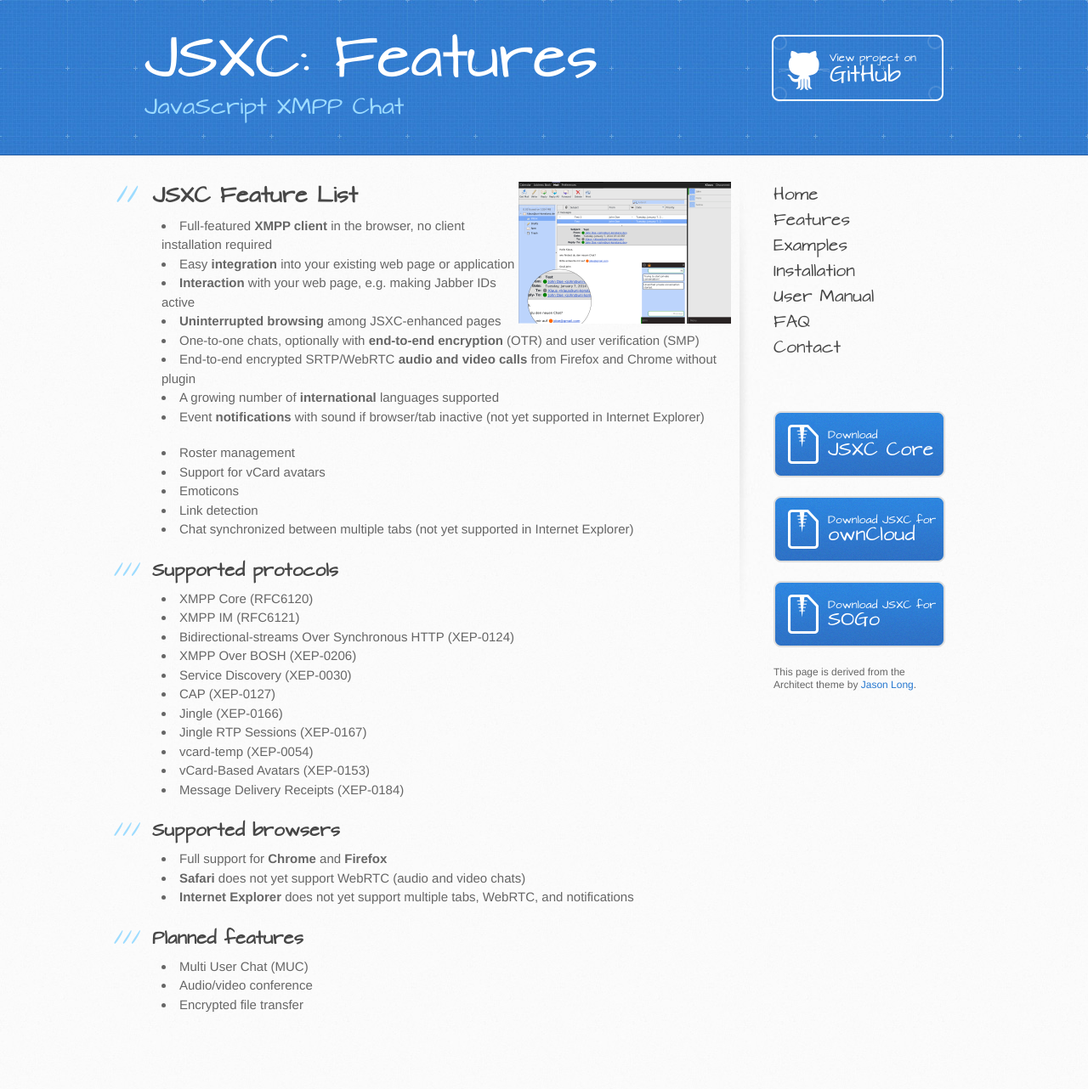
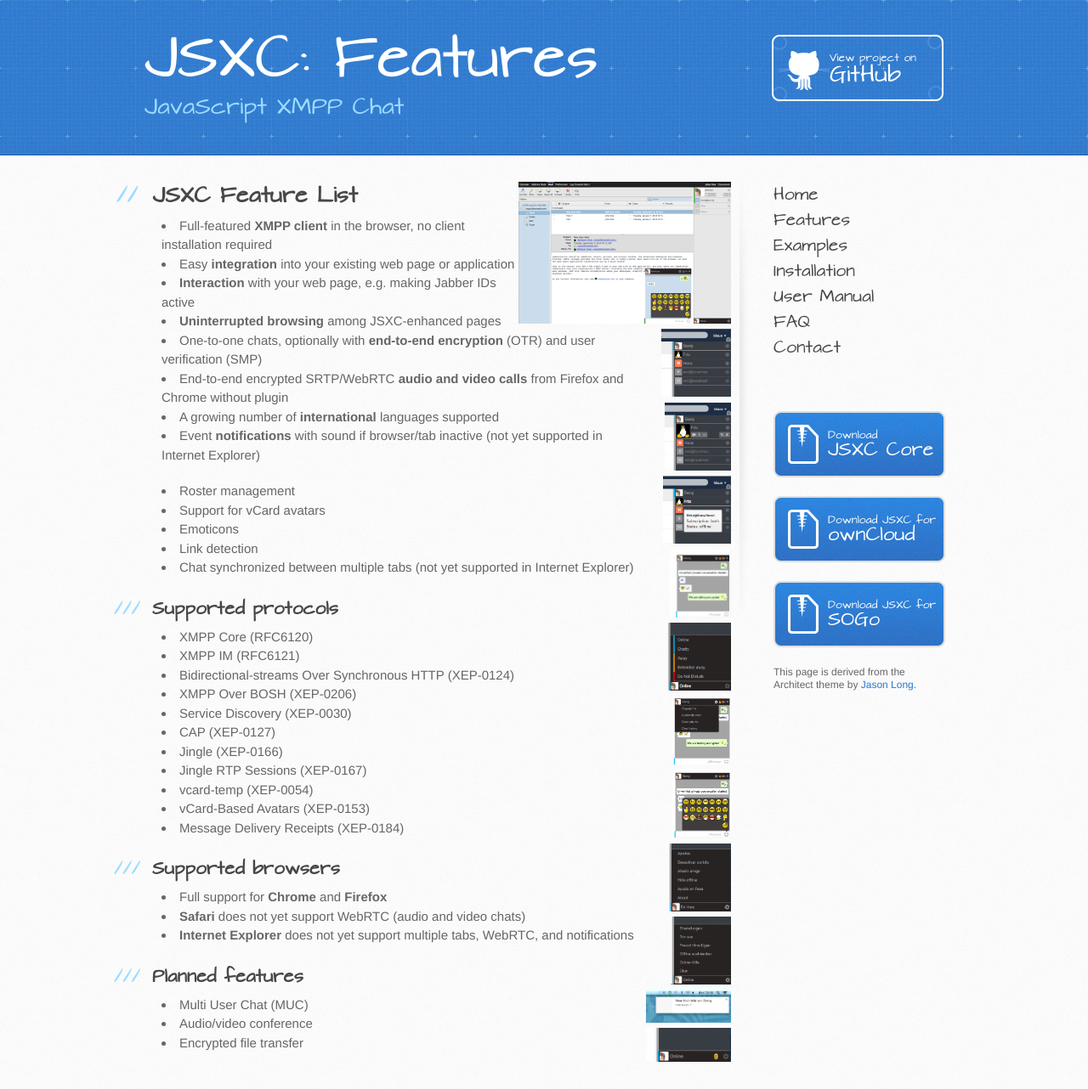
Before and after one commit to jsxc/jsxc.org, a Jekyll site: the page built from features.html, in a window 1280 px wide. Shown: the whole page at 85% size. Built offline with Jekyll 4.4.1, drawn with Linux system fonts in a browser that asks for light colours; comment, search, counter and statistics services are not loaded; before the commit the page ends 1237 px from its top, so only the background shows below that.

Commit message:
update screenshots
- update sogo and oc on startpage
- add feature screenshots on features

```diff
--- a/features.html
+++ b/features.html
@@ -2,7 +2,9 @@
 layout: default
 title: Features
 ---
-<a href="images/SOGo-screenshot.png"><img src="images/SOGo-screenshot-thumb.png" alt="Screenshot SOGo" align="right"></a>
+<a href="images/SOGo-screenshot.png" class="right"><img src="images/SOGo-screenshot-thumb.png" alt="Screenshot SOGo"></a>
+<div id="feature-gallery" class="right"></div>
+
 <h2>
     JSXC Feature List
 </h2>
--- a/stylesheets/stylesheet.css
+++ b/stylesheets/stylesheet.css
@@ -546,3 +546,22 @@
 
 /* Mobile Portrait Size to Mobile Landscape Size (devices and browsers) */
 @media only screen and (max-width: 479px) {}
+
+.right {
+	float: right;
+}
+
+#feature-gallery {
+	width: 100px;
+   float: right;
+   clear: right;
+}
+
+#feature-gallery a {
+	float: right;
+}
+
+#feature-gallery img {
+	max-height: 80px;
+	max-width: 100px;
+}
```
Also changed, not shown: other parts of features.html (+23 -0 lines), images/SOGo-screenshot-thumb.png, images/SOGo-screenshot.png, images/features/0000.png (added), images/features/0001.png (added), images/features/0002.png (added), images/features/0003.png (added), images/features/0004.png (added), images/features/0005.png (added), images/features/0006.png (added), images/features/0007.png (added), images/features/0008.png (added), images/features/0009.png (added), images/features/0010.png (added), 2 more files, 2 other files.
